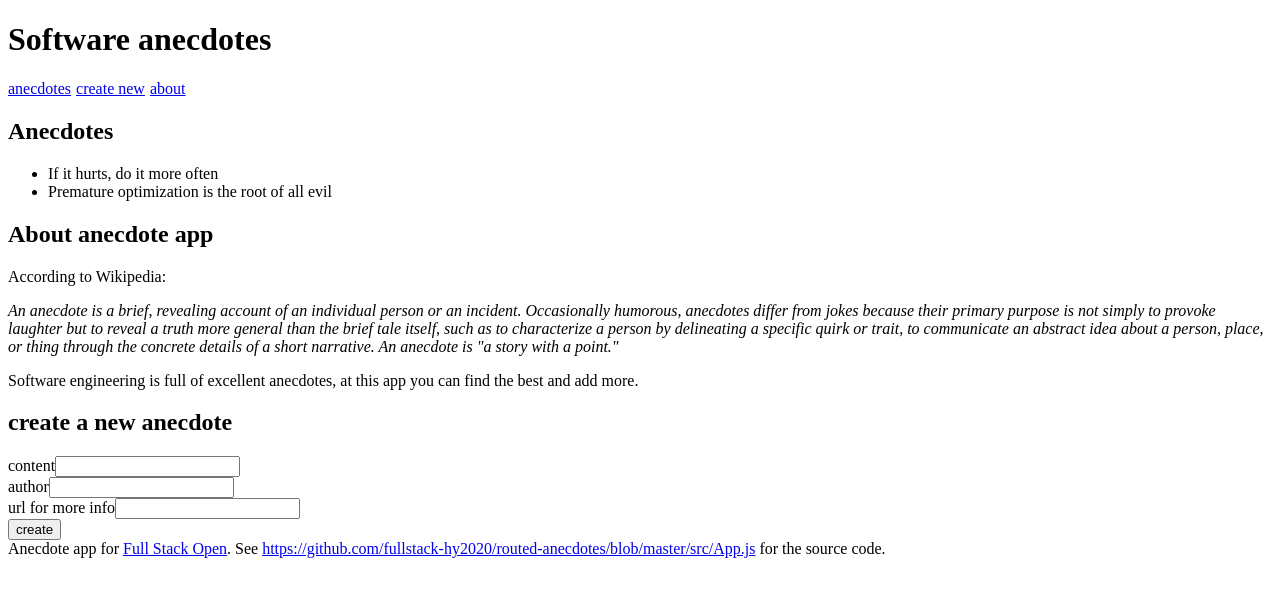
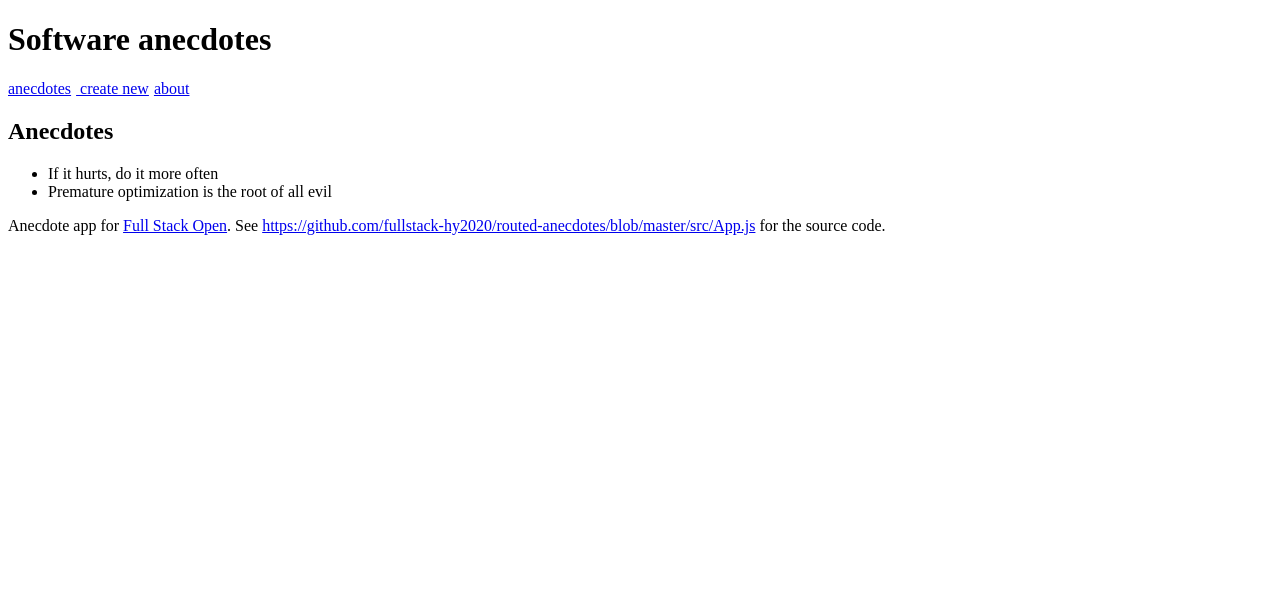
Before and after one commit to sharmila657/fullstackopen-exercises, a React (Vite) app in the folder part7/routed-anecdotes/: page / in a window 1280 px wide. Shown: the top 596 px of the page. Built offline with nearby package versions, Linux system fonts and the light colour scheme.

Commit message:
ex-7.1 routed anecdote: view can be changed by clicking menu component.

```diff
--- a/part7/routed-anecdotes/package.json
+++ b/part7/routed-anecdotes/package.json
@@ -11,7 +11,8 @@
   },
   "dependencies": {
     "react": "^18.2.0",
-    "react-dom": "^18.2.0"
+    "react-dom": "^18.2.0",
+    "react-router-dom": "^6.22.1"
   },
   "devDependencies": {
     "@types/react": "^18.2.15",
--- a/part7/routed-anecdotes/src/App.jsx
+++ b/part7/routed-anecdotes/src/App.jsx
@@ -1,4 +1,6 @@
 import { useState } from 'react'
+import { BrowserRouter as Router, Routes, Route, Link } from "react-router-dom";
+
 
 const Menu = () => {
   const padding = {
@@ -6,9 +8,9 @@
   }
   return (
     <div>
-      <a href='#' style={padding}>anecdotes</a>
-      <a href='#' style={padding}>create new</a>
-      <a href='#' style={padding}>about</a>
+      <Link style={padding} to="/"> anecdotes</Link>
+      <Link style={padding} to="/create"> create new</Link>
+      <Link style={padding} to="/about">about</Link>
     </div>
   )
 }
@@ -101,7 +103,6 @@
     }
   ])
 
-  const [notification, setNotification] = useState('')
 
   const addNew = (anecdote) => {
     anecdote.id = Math.round(Math.random() * 10000)
@@ -124,12 +125,16 @@
 
   return (
     <div>
-      <h1>Software anecdotes</h1>
+    <h1>Software anecdotes</h1>
+    <Router>
       <Menu />
-      <AnecdoteList anecdotes={anecdotes} />
-      <About />
-      <CreateNew addNew={addNew} />
-      <Footer />
+      <Routes>
+        <Route path='/' element={<AnecdoteList anecdotes={anecdotes} />} />
+        <Route path='/create' element={<CreateNew addNew={addNew} />} />
+        <Route path='/about' element={<About />}/>
+      </Routes>
+    </Router>
+    <Footer />
     </div>
   )
 }
```
Also changed, not shown: 2 other files (tests, documents, lock files or other folders).
